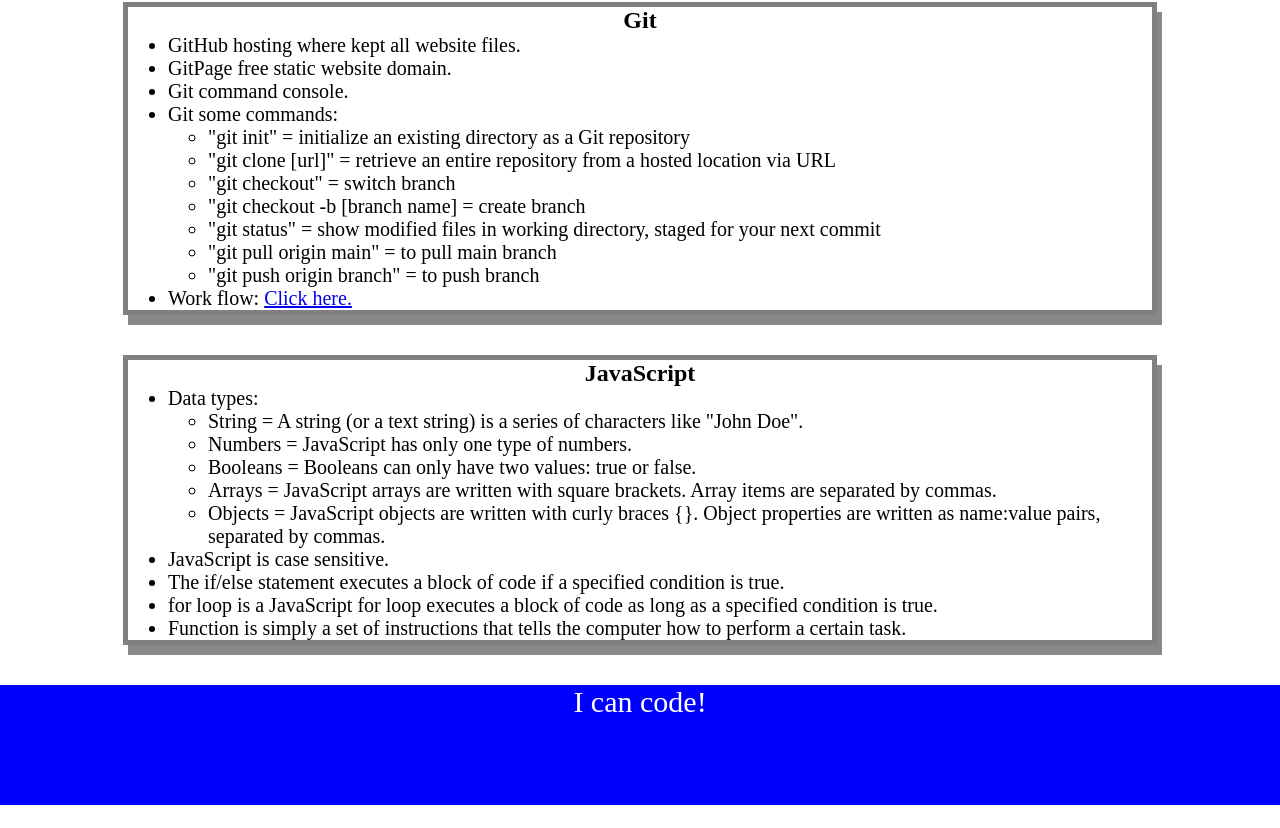
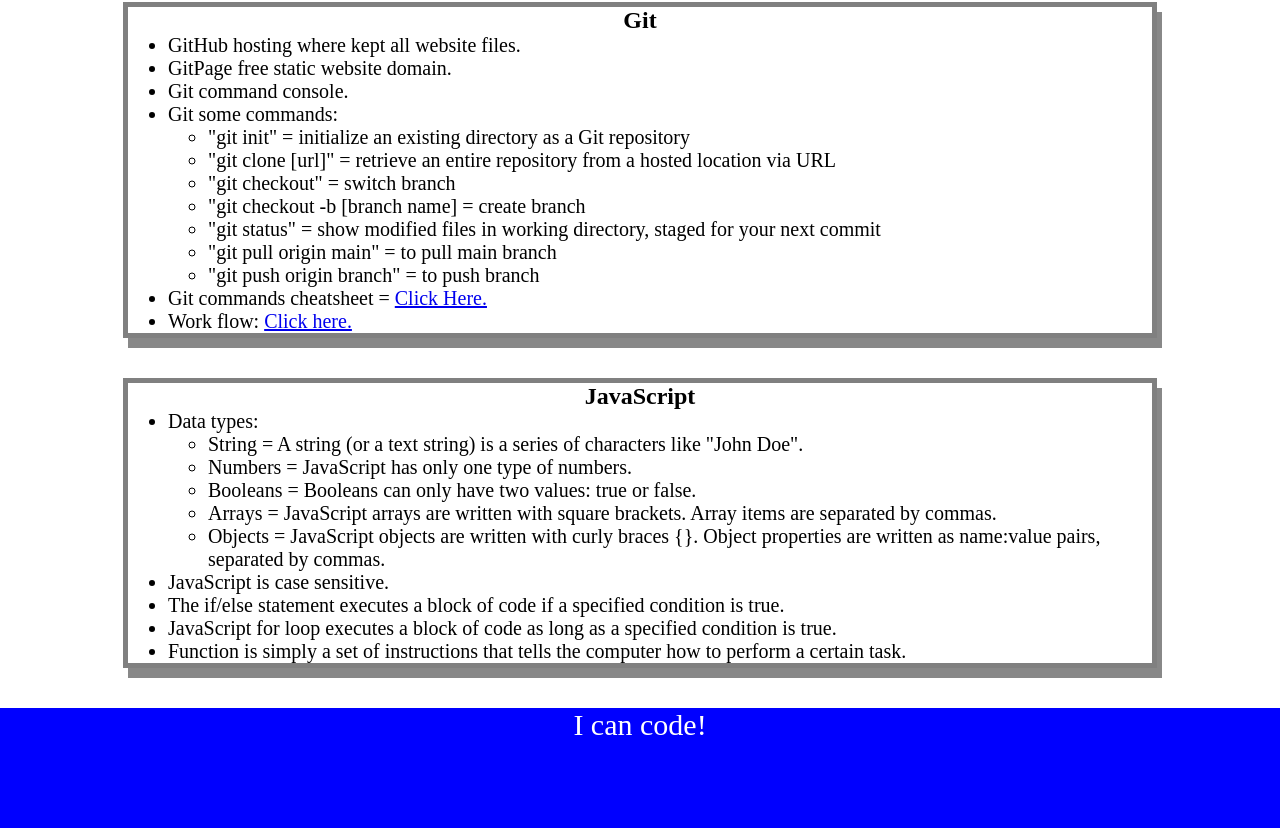
Before and after one commit to MarKubil/prework-study-guide, a plain HTML site: page index.html in a window 1280 px wide. Shown: the part 611-1439 px from the top of the page. Before the commit the page ends 1416 px from the top, so only its background shows below. Drawn offline with Linux system fonts and the light colour scheme.

Commit message:
some more updates

```diff
--- a/index.html
+++ b/index.html
@@ -55,6 +55,7 @@
                 <li>"git pull origin main" = to pull main branch</li>
                 <li>"git push origin branch" = to push branch</li>
               </ul>
+            <li>Git commands cheatsheet = <a href="assets/git-cheat-sheet-education.pdf" target="_blank">Click Here.</a></li>
             <li>Work flow: <a href="./assets/WorkFlow.png" target="_blank">Click here.</a></li>
           </li>
         </ul>
@@ -73,7 +74,7 @@
           </li>
           <li>JavaScript is case sensitive.</li>
           <li>The if/else statement executes a block of code if a specified condition is true.</li>
-          <li>for loop is a JavaScript for loop executes a block of code as long as a specified condition is true.</li>
+          <li>JavaScript for loop executes a block of code as long as a specified condition is true.</li>
           <li>Function is simply a set of instructions that tells the computer how to perform a certain task.</li>
         </ul>
       </section>
```
Also changed, not shown: 1 other file.
